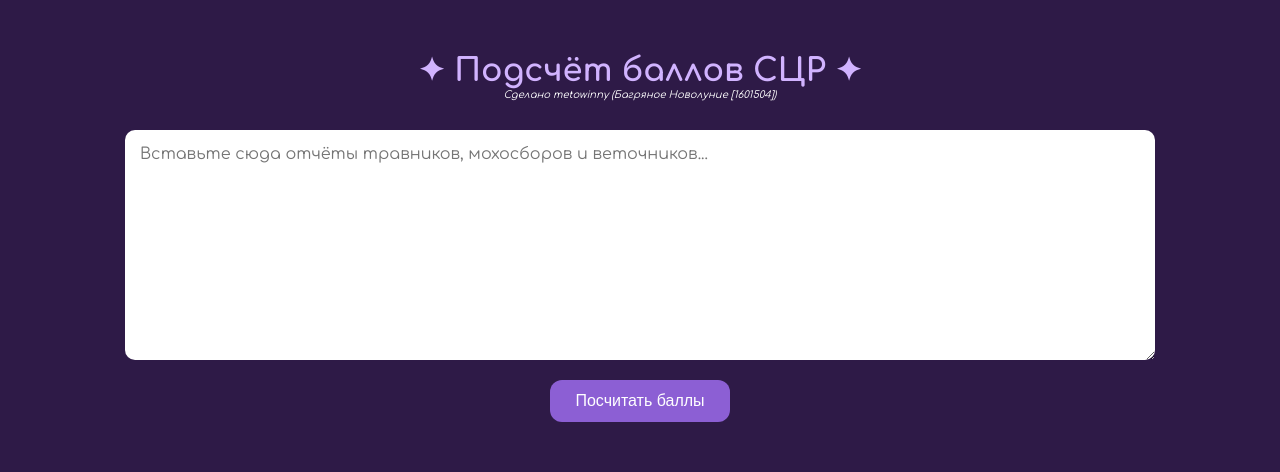
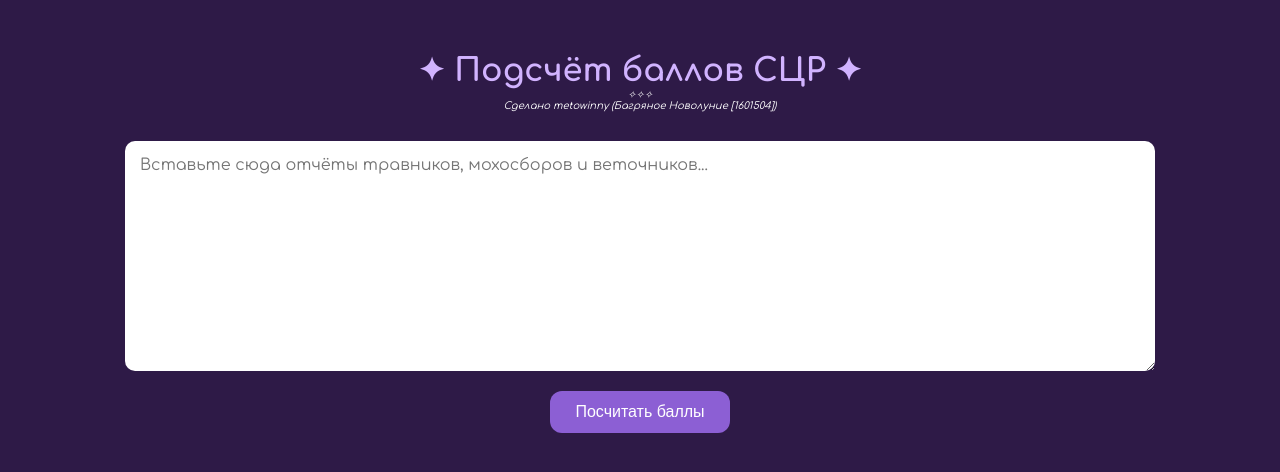
Before and after one commit to metowinny/Score-Counter, a plain HTML site: page index.html in a window 1280 px wide. Drawn offline with Linux system fonts and the light colour scheme.

Commit message:
Update index.html

```diff
--- a/index.html
+++ b/index.html
@@ -85,7 +85,7 @@
 </head>
 <body>
   <h1>✦ Подсчёт баллов СЦР ✦</h1>
-
+  <p class="small-text"><i>✧✧✧</i></p>
   <p class="small-text"><i>Сделано metowinny (Багряное Новолуние [1601504])</i></p>
   <textarea id="input" placeholder="Вставьте сюда отчёты травников, мохосборов и веточников..."></textarea>
   <button onclick="processReports()">Посчитать баллы</button>
```
